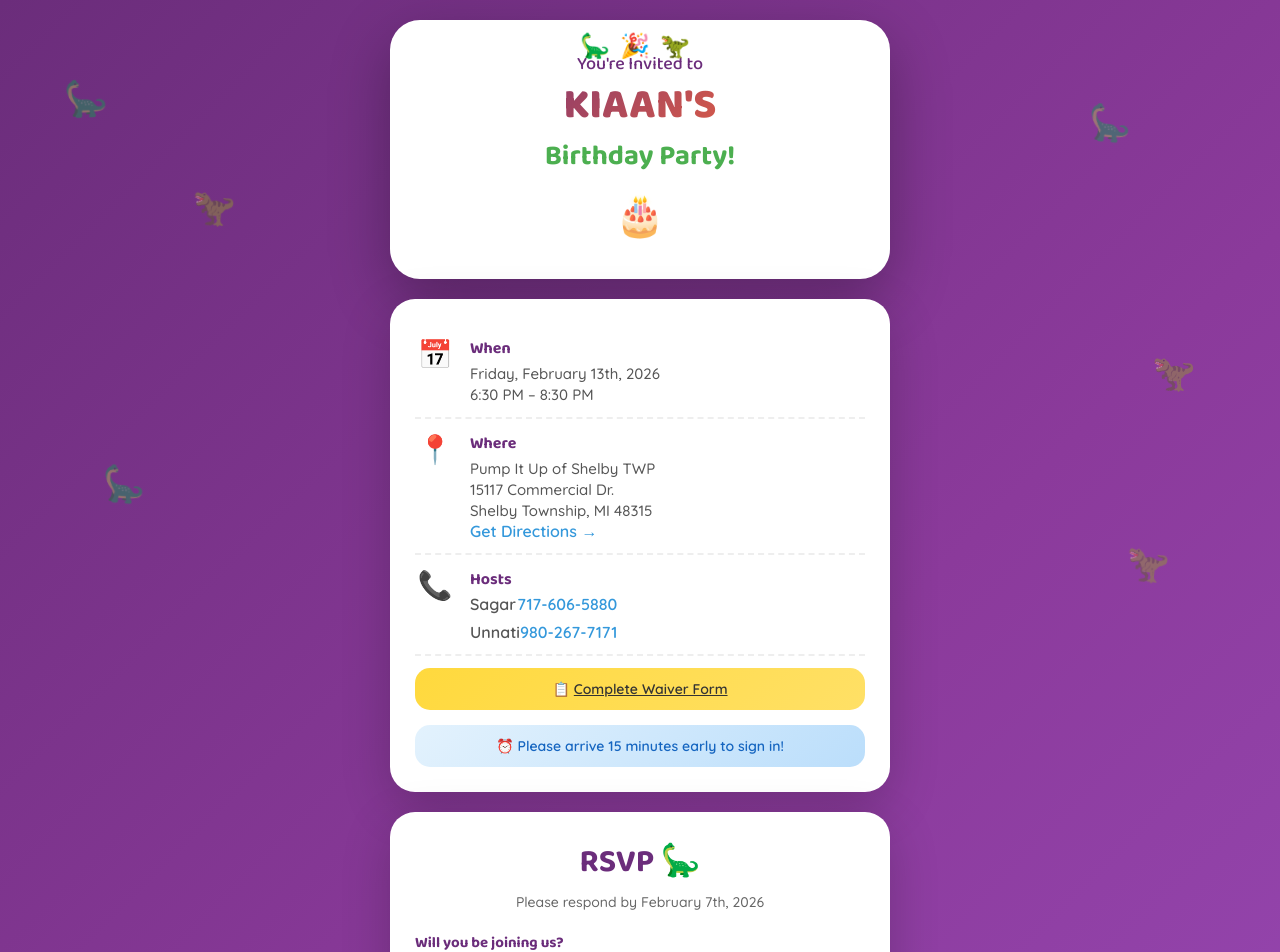
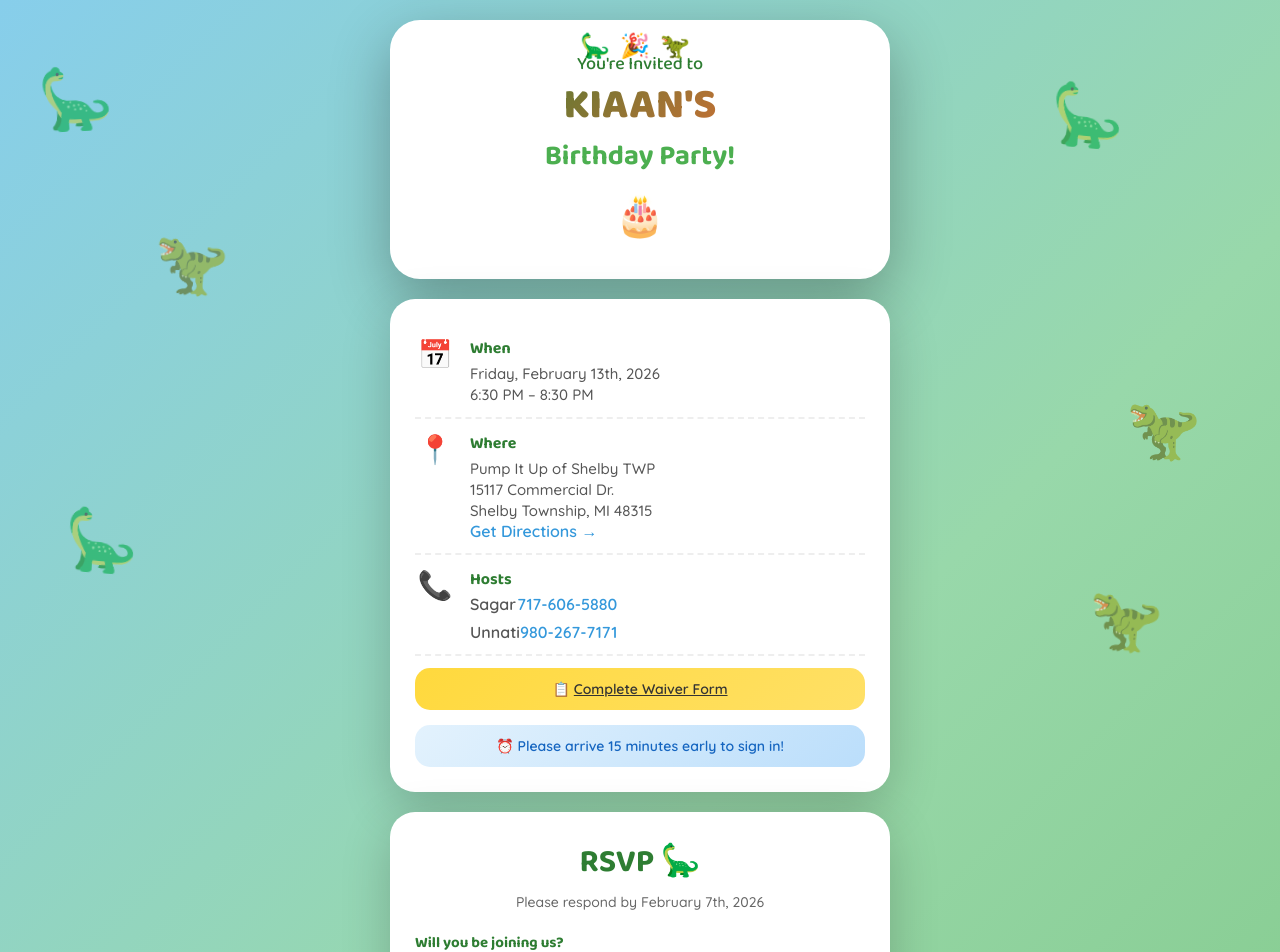
Before and after one commit to smehta68/kiaan-birthday-rsvp, a plain HTML site: page index.html in a window 1280 px wide. Shown: the top 952 px of the page. Drawn offline with Linux system fonts and the light colour scheme.

Commit message:
Update background colors and styles in index.html

```diff
--- a/index.html
+++ b/index.html
@@ -27,7 +27,7 @@
 
         body {
             font-family: 'Quicksand', sans-serif;
-            background: linear-gradient(135deg, var(--purple-deep) 0%, var(--purple-bright) 50%, #9B4DBB 100%);
+            background: linear-gradient(135deg, #87CEEB 0%, #98D8AA 50%, #7BC47F 100%);
             min-height: 100vh;
             padding: 20px;
             position: relative;
@@ -37,18 +37,18 @@
         /* Floating dinosaurs background */
         .dino {
             position: fixed;
-            font-size: 35px;
-            opacity: 0.4;
+            font-size: 60px;
+            opacity: 0.6;
             animation: float 6s ease-in-out infinite;
             z-index: 0;
         }
 
-        .dino:nth-child(1) { left: 5%; top: 10%; animation-delay: 0s; }
-        .dino:nth-child(2) { left: 15%; top: 25%; animation-delay: 1s; }
-        .dino:nth-child(3) { left: 85%; top: 15%; animation-delay: 2s; }
-        .dino:nth-child(4) { left: 90%; top: 45%; animation-delay: 0.5s; }
-        .dino:nth-child(5) { left: 8%; top: 60%; animation-delay: 1.5s; }
-        .dino:nth-child(6) { left: 88%; top: 70%; animation-delay: 2.5s; }
+        .dino:nth-child(1) { left: 3%; top: 8%; animation-delay: 0s; }
+        .dino:nth-child(2) { left: 12%; top: 30%; animation-delay: 1s; }
+        .dino:nth-child(3) { left: 82%; top: 12%; animation-delay: 2s; }
+        .dino:nth-child(4) { left: 88%; top: 50%; animation-delay: 0.5s; }
+        .dino:nth-child(5) { left: 5%; top: 65%; animation-delay: 1.5s; }
+        .dino:nth-child(6) { left: 85%; top: 75%; animation-delay: 2.5s; }
 
         @keyframes float {
             0%, 100% { transform: translateY(0) rotate(-5deg); }
@@ -110,7 +110,7 @@
 
         .invite-text {
             font-family: 'Baloo 2', cursive;
-            color: var(--purple-deep);
+            color: #2E7D32;
             font-size: 18px;
             font-weight: 500;
             margin-bottom: 5px;
@@ -120,7 +120,7 @@
             font-family: 'Baloo 2', cursive;
             font-size: 42px;
             font-weight: 800;
-            background: linear-gradient(135deg, var(--purple-deep), var(--orange-fun));
+            background: linear-gradient(135deg, #2E7D32, #FF6B35);
             -webkit-background-clip: text;
             -webkit-text-fill-color: transparent;
             background-clip: text;
@@ -181,7 +181,7 @@
 
         .detail-content h3 {
             font-family: 'Baloo 2', cursive;
-            color: var(--purple-deep);
+            color: #2E7D32;
             font-size: 16px;
             font-weight: 700;
             margin-bottom: 2px;
@@ -267,7 +267,7 @@
         .rsvp-header h2 {
             font-family: 'Baloo 2', cursive;
             font-size: 32px;
-            color: var(--purple-deep);
+            color: #2E7D32;
             margin-bottom: 5px;
         }
 
@@ -284,7 +284,7 @@
         .form-group label {
             display: block;
             font-family: 'Baloo 2', cursive;
-            color: var(--purple-deep);
+            color: #2E7D32;
             font-size: 15px;
             font-weight: 600;
             margin-bottom: 8px;
@@ -307,8 +307,8 @@
         .form-group select:focus,
         .form-group textarea:focus {
             outline: none;
-            border-color: var(--purple-bright);
-            box-shadow: 0 0 0 4px rgba(139, 58, 155, 0.15);
+            border-color: #4CAF50;
+            box-shadow: 0 0 0 4px rgba(76, 175, 80, 0.15);
         }
 
         .form-group textarea {
@@ -343,7 +343,7 @@
         }
 
         .attendance-option label:hover {
-            border-color: var(--purple-bright);
+            border-color: #4CAF50;
             transform: translateY(-2px);
         }
 
@@ -452,15 +452,15 @@
         }
 
         .footer p {
-            color: rgba(255,255,255,0.9);
+            color: #2E7D32;
             font-size: 14px;
-            font-weight: 500;
+            font-weight: 600;
         }
 
         .footer a {
-            color: var(--yellow-pop);
+            color: #1B5E20;
             text-decoration: none;
-            font-weight: 600;
+            font-weight: 700;
         }
 
         .footer-contacts {
@@ -471,14 +471,14 @@
         }
 
         .footer-contact {
-            color: rgba(255,255,255,0.9);
+            color: #2E7D32;
             font-size: 14px;
         }
 
         .footer-contact span {
             display: block;
-            font-weight: 600;
-            color: white;
+            font-weight: 700;
+            color: #1B5E20;
         }
 
         /* Responsive */
```
